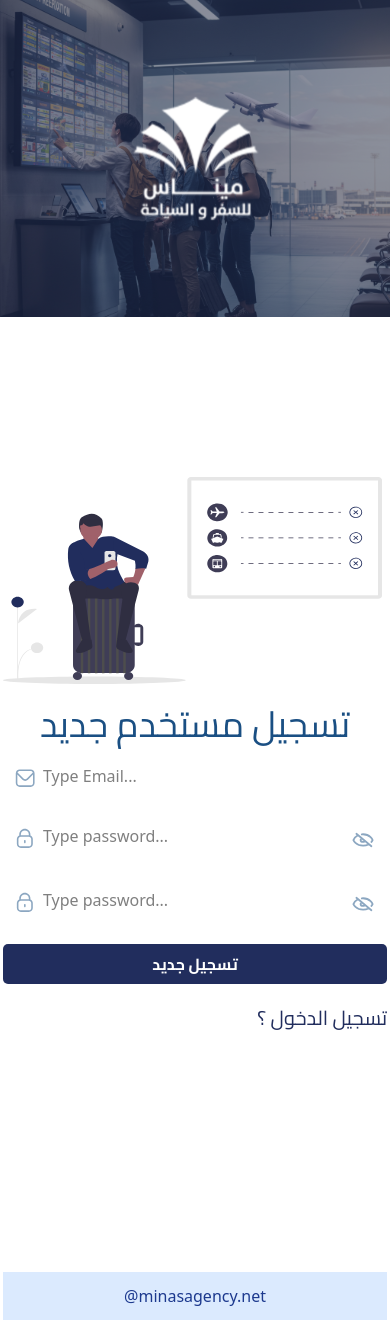
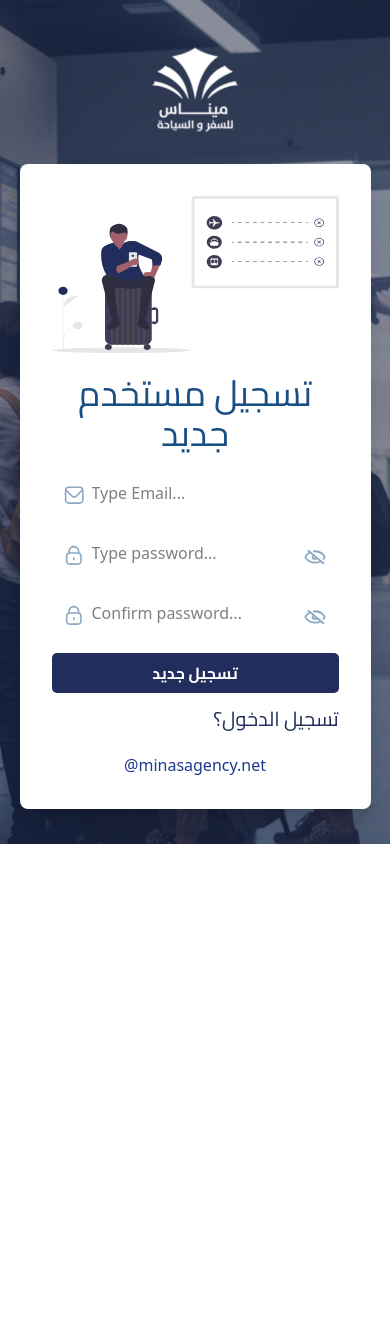
Before and after one commit to Engromeh/Minas, a React (Vite) app: page /register in a window 390 px wide. After the commit the page ends 844 px from the top, so only its background shows below. Built offline with nearby package versions, Linux system fonts and the light colour scheme; a web font is replaced by a local one.

Commit message:
hendel some response and respons login and register

```diff
--- a/src/App.css
+++ b/src/App.css
@@ -112,7 +112,7 @@ input {
   }
 
   .box-show {
-    margin-top: 65px;
+    margin-top: 25px;
     margin-left: -7px;
     width: 100%;
   }
@@ -169,6 +169,8 @@ input {
   }
   .Passports-card {
     margin-top: 7%;
+    width: 300px;
+    margin-left: -28px;
   }
   .Deposit-Form {
     width: 100%;
--- a/src/Pages/Card/Card.jsx
+++ b/src/Pages/Card/Card.jsx
@@ -31,7 +31,7 @@ const Card = () => {
 
   return (
     <>
-    <h2 className="offer-titel text-xl font-bold mb-4 text-left" style={{fontFamily:"Cairo"}}>العروض الحالية</h2>
+    <h2 className="offer-titel text-xl font-bold mb-4 mt-2 text-left" style={{fontFamily:"Cairo"}}>العروض </h2>
     <div className="offer-card grid sm:grid-cols-1 md:grid-cols-2 gap-6">
       {repeatedFlights.map((flight, index) =>
         index % 2 === 0 ? (
--- a/src/Pages/DepositForm/DepositForm.jsx
+++ b/src/Pages/DepositForm/DepositForm.jsx
@@ -161,10 +161,11 @@ const DepositForm = () => {
           </div>
 
           <div className="style-font flex flex-col md:flex-row gap-4">
-            <button className="flex-1 bg-gray-300 p-2 rounded-lg">إلغاء</button>
             <button className="flex-1 bg-[#003E78] text-white p-2 rounded-lg">
               إرسال الطلب
             </button>
+            <button className="flex-1 bg-gray-300 p-2 rounded-lg">إلغاء</button>
+
           </div>
         </div>
 
--- a/src/Pages/Register/Register.jsx
+++ b/src/Pages/Register/Register.jsx
@@ -7,37 +7,42 @@ import registerfromlogo from "../../assets/registerformss.svg";
 
 const Register = () => {
   return (
-    <>
-      <div className="grid grid-cols-1 md:grid-cols-8 h-screen">
-        <div className="md:col-span-5 relative flex items-center justify-center">
+    <div className="grid grid-cols-1 md:grid-cols-8 h-screen relative">
+      <div className="absolute inset-0 md:hidden">
         <img
           src={bgimagerehister}
           alt="Background Image"
           className="w-full h-full object-cover"
         />
+        <div className="absolute inset-0 bg-[#212D5D] opacity-50"></div>
+      </div>
 
-          <div
-            className="absolute inset-0  opacity-50"
-            style={{ backgroundColor: "#212D5D" }}
-          ></div>
-
-          <div className="absolute inset-0 flex items-center justify-center">
+      <div className="hidden md:flex md:col-span-5 relative items-center justify-center">
         <img
-              src={logo}
-              alt="Logo"
-              style={{ width: "50%", height: "50%" }}
+          src={bgimagerehister}
+          alt="Background Image"
+          className="w-full h-full object-cover"
         />
+        <div className="absolute inset-0 opacity-50 bg-[#212D5D]"></div>
+        <div className="hidden md:flex absolute inset-0 items-center justify-center">
+          <img src={logo} alt="Logo" className="w-1/2 h-1/2" />
         </div>
       </div>
 
-        <div className="md:col-span-3 flex flex-col items-center justify-center md:mt-0 h-full">
-          <form class="max-w-sm mx-auto h-full mt-40">
-            <div class="mb-5">
-              <img src={registerfromlogo} alt="Image" className="" />
+      <div className="md:col-span-3 flex flex-col items-center justify-center h-full relative z-10">
+        <div className="block md:hidden text-center mb-5">
+          <img src={logo} alt="Logo" className="w-1/3 mx-auto" />
+        </div>
+
+        <form className="max-w-sm mx-auto bg-white p-8 rounded-lg shadow-lg w-[90%] md:w-auto">
+          <div className="text-center">
+            <img src={registerfromlogo} alt="Image" className="mx-auto" />
             <p className="style-font mt-5 text-4xl mb-3" style={{ color: "#1A4F83" }}>
               تسجيل مستخدم جديد
             </p>
-              <div className="relative mb-4">
+          </div>
+
+          <div className="relative mt-5">
             <img
               src={emailicon}
               alt="Email Icon"
@@ -46,12 +51,11 @@ const Register = () => {
             <input
               type="email"
               placeholder="Type Email..."
-                  className="w-96 pl-10 pr-3 py-2 border rounded-lg focus:outline-none focus:ring-2 focus:ring-blue-500 "
+              className="w-full pl-10 pr-3 py-2 border rounded-lg focus:outline-none focus:ring-2 focus:ring-blue-500"
             />
           </div>
-            </div>
-            <div class="mb-5">
-              <div className="relative mb-6">
+
+          <div className="relative mt-5">
             <img
               src={passwordicon}
               alt="Password Icon"
@@ -60,18 +64,14 @@ const Register = () => {
             <input
               type="password"
               placeholder="Type password..."
-                  className="w-96 pl-10 pr-10 py-2 border rounded-lg focus:outline-none focus:ring-2 focus:ring-blue-500"
+              className="w-full pl-10 pr-10 py-2 border rounded-lg focus:outline-none focus:ring-2 focus:ring-blue-500"
             />
-                <button
-                  type="button"
-                  className="absolute right-3 top-3 w-6 h-6"
-                >
+            <button type="button" className="absolute right-3 top-3 w-6 h-6">
               <img src={Eyesicon} alt="Toggle Password" />
             </button>
           </div>
-            </div>
-            <div class="mb-5">
-              <div className="relative mb-6">
+
+          <div className="relative mt-5">
             <img
               src={passwordicon}
               alt="Password Icon"
@@ -79,38 +79,32 @@ const Register = () => {
             />
             <input
               type="password"
-                  placeholder="Type password..."
-                  className="w-96 pl-10 pr-10 py-2 border rounded-lg focus:outline-none focus:ring-2 focus:ring-blue-500"
+              placeholder="Confirm password..."
+              className="w-full pl-10 pr-10 py-2 border rounded-lg focus:outline-none focus:ring-2 focus:ring-blue-500"
             />
-                <button
-                  type="button"
-                  className="absolute right-3 top-3 w-6 h-6"
-                >
+            <button type="button" className="absolute right-3 top-3 w-6 h-6">
               <img src={Eyesicon} alt="Toggle Password" />
             </button>
           </div>
-            </div>
+
           <button
             type="submit"
-              class="style-font text-white font-bold  w-full h-10"
+            className="style-font text-white font-bold w-full h-10 mt-5"
             style={{ backgroundColor: "#212D5D", borderRadius: "5px" }}
           >
-              تسجيل جديد{" "}
+            تسجيل جديد
           </button>
-            <p className="style-font text-end text-xl  mt-5" style={{ color: "#212D5D" }}>
-              {" "}
-              تسجيل الدخول ؟
+
+          <p className="style-font text-end text-xl mt-3" style={{ color: "#212D5D" }}>
+            تسجيل الدخول؟
           </p>
-            <div
-              className=" bg-blue-100 text-center py-3 mt-60"
-              style={{ width: "100%" }}
-            >
-              <p className="text-blue-900 font-medium">@minasagency.net</p>
+
+          <div className="text-center text-blue-900 font-medium mt-5">
+            <p>@minasagency.net</p>
           </div>
         </form>
       </div>
     </div>
-    </>
   );
 };
 
--- a/src/Pages/UserInfo/UserInfo.jsx
+++ b/src/Pages/UserInfo/UserInfo.jsx
@@ -6,7 +6,7 @@ import fightback from "../../assets/flightback.svg";
 import line from "../../assets/Line 4.svg";
 import { UserContext } from "../../UserContext";
 import { useContext } from "react";
-
+import romeh from "../../assets/Romeh.jpg"
 const UserInfo = () => {
   const { user, setUser } = useContext(UserContext);
 
@@ -14,8 +14,7 @@ const UserInfo = () => {
   const [showForm, setShowForm] = useState(false);
   const [name, setName] = useState("Hedra Naguib");
   const [phone, setPhone] = useState("+201551407492");
-  const [image, setImage] = useState(
-    "https://randomuser.me/api/portraits/men/45.jpg"
+  const [image, setImage] = useState(romeh
   );
   const [activeTab, setActiveTab] = useState("upcoming");
 
@@ -66,7 +65,7 @@ const UserInfo = () => {
 
 
             <div className="style-font flex gap-2 mt-3">
-              <button className="bg-blue-500 text-white px-4 py-2 rounded hover:bg-blue-600 transition" onClick={handleSave}>
+              <button className="bg-[#212D5D] text-white px-4 py-2 rounded transition" onClick={handleSave}>
                 حفظ
               </button>
               <button className="bg-gray-400 text-white px-4 py-2 rounded hover:bg-gray-500 transition" onClick={() => setShowForm(false)}>
--- a/src/UserContext.jsx
+++ b/src/UserContext.jsx
@@ -1,11 +1,11 @@
 import { createContext, useState } from "react";
-
+import romeh from "./assets/Romeh.jpg"
 export const UserContext = createContext();
 
 export const UserProvider = ({ children }) => {
   const [user, setUser] = useState({
     name: "Hedra Naguib",
-    image: "https://randomuser.me/api/portraits/men/45.jpg",
+    image: romeh ,
   });
 
   return (
```
Also changed, not shown: src/Pages/Login/Login.jsx (+33 -26 lines), src/assets/Romeh.jpg (added). Lines whose indentation alone changed are shown as unchanged.
